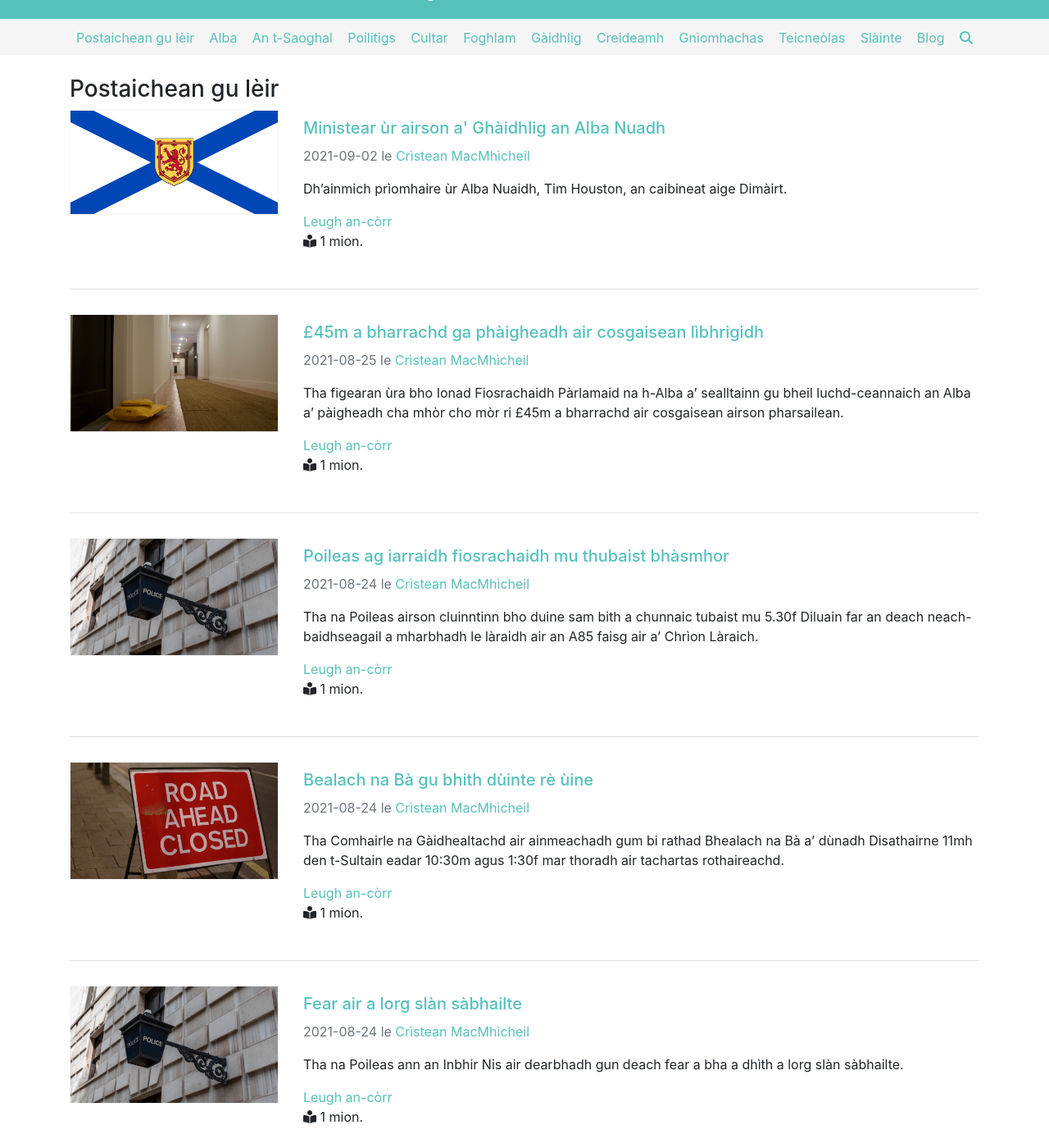
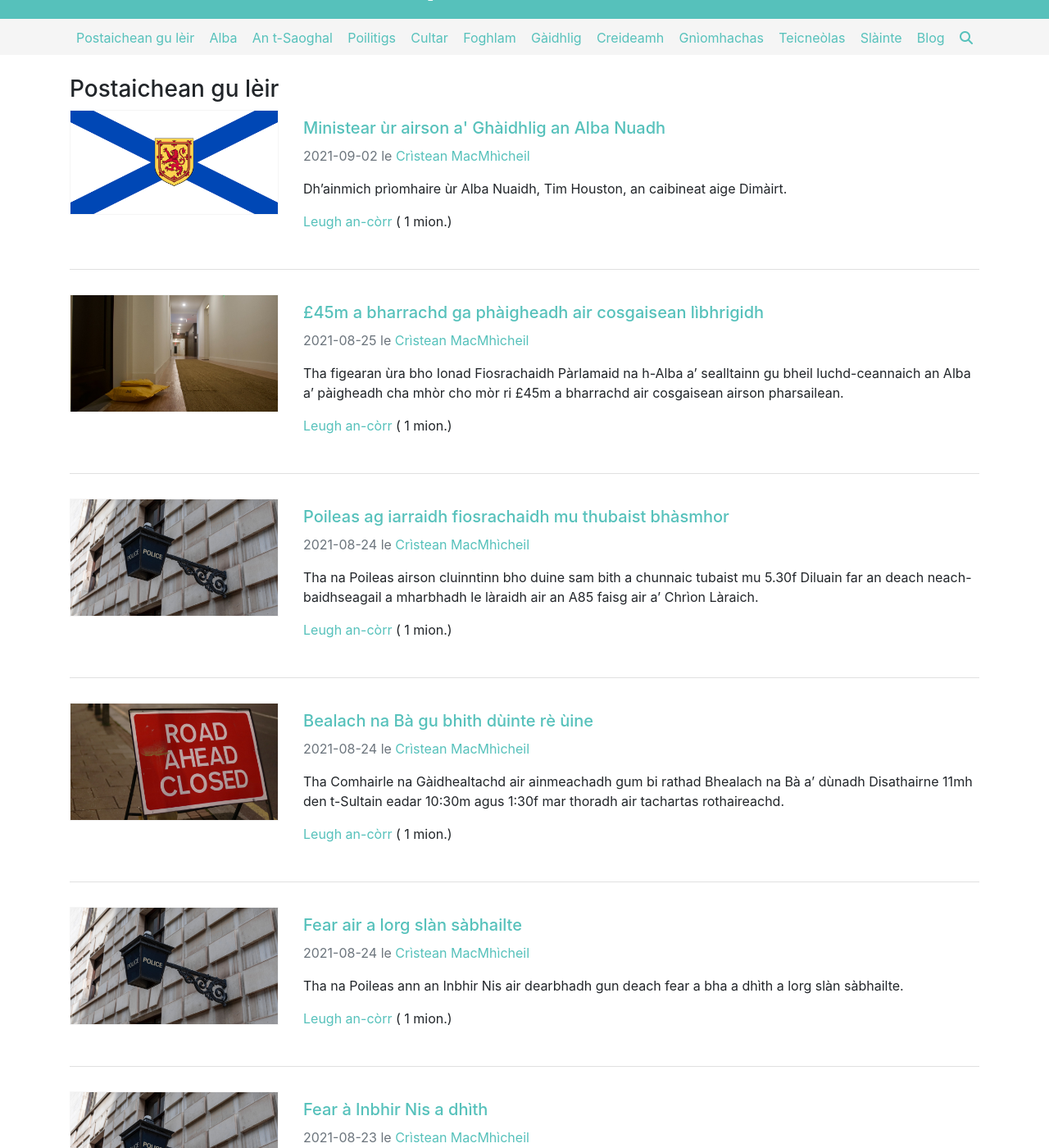
Before and after one commit to criomagan/criomagan.github.io, a Jekyll site: the page built from index.html, in a window 1280 px wide and 1400 px high, scrolled down 218 px. Shown: the whole window at 82% size. Built offline with Jekyll 4.4.1, drawn with Linux system fonts in a browser that asks for light colours; nearby versions of some CDN libraries; the list of posts is cut into pages by our own code; some of the changed text lies outside the part shown.

Commit message:
Update index.html

```diff
--- a/index.html
+++ b/index.html
@@ -23,9 +23,9 @@
             <!-- Insert the post excerpt here -->
             {{ post.excerpt }}
             <p class="reading-time" title="Estimated read time">
-              <a href="{{ site.baseurl }}{{ post.url }}">Leugh an-còrr</a><br/>
-              <i class="fas fa-book-reader"></i> {% assign words = include.content | strip_html | number_of_words %}
-              {{ words | divided_by: 180 | plus: 1 }} mion.
+              <a href="{{ site.baseurl }}{{ post.url }}">Leugh an-còrr</a>
+              ({% assign words = include.content | strip_html | number_of_words %}
+              {{ words | divided_by: 180 | plus: 1 }} mion.)
             </p>
 
           </div>
```
